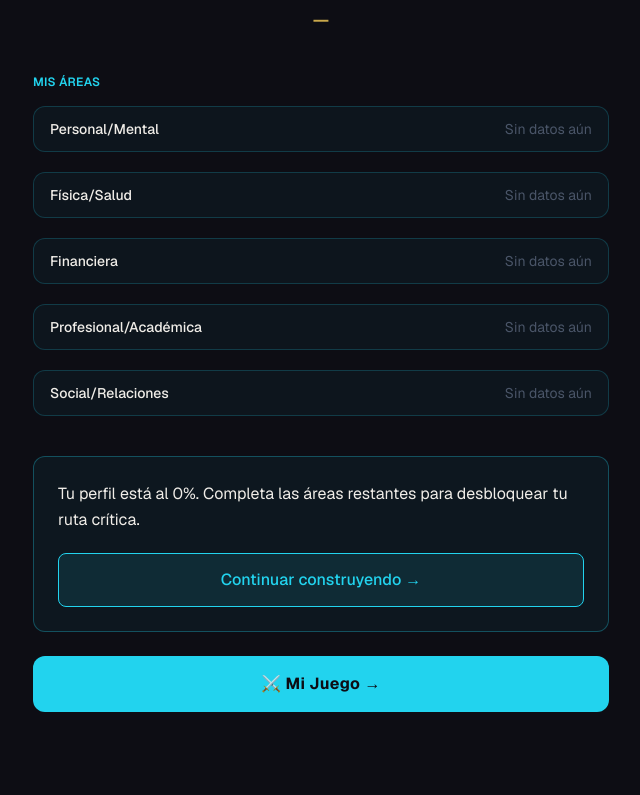
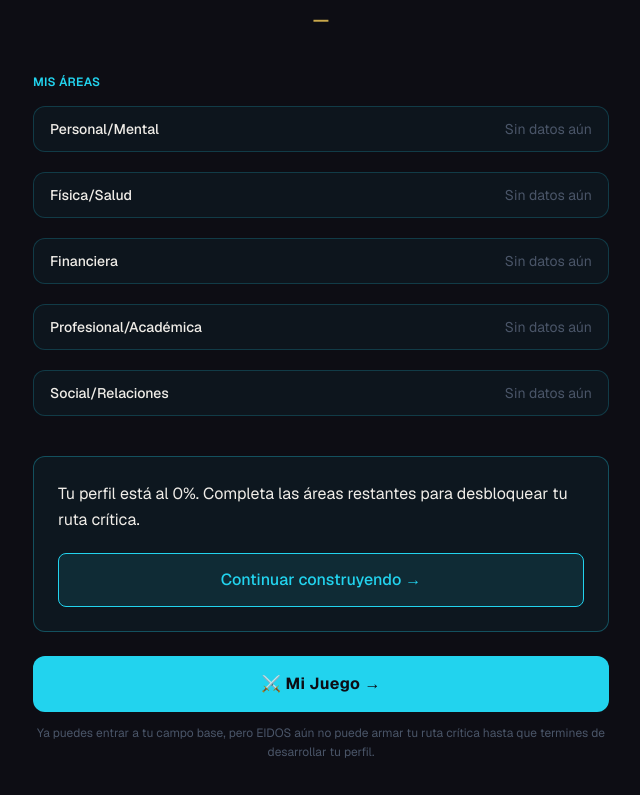
Before and after one commit to gerlameda/EIDOS, a Next.js app: page /dashboard in a window 1280 px wide. Shown: the part 586-1381 px from the top of the page, without its empty margins (319-959 px from the left). Before the commit the page ends 1346 px from the top, so only its background shows below. Built offline with nearby package versions, Linux system fonts and the light colour scheme; no server answers.

Commit message:
feat(dashboard onboarding): nota bajo 'Mi Juego' sobre ruta crítica
Aclara que el usuario ya puede entrar al campo base aunque su perfil
esté incompleto, pero EIDOS no puede armar su ruta crítica hasta que
termine de desarrollar el perfil.

```diff
--- a/app/dashboard/page.tsx
+++ b/app/dashboard/page.tsx
@@ -188,6 +188,10 @@ export default function DashboardPage() {
           >
             ⚔️ Mi Juego →
           </Link>
+          <p className="mt-3 text-center text-xs leading-relaxed text-text-muted">
+            Ya puedes entrar a tu campo base, pero EIDOS aún no puede armar tu
+            ruta crítica hasta que termines de desarrollar tu perfil.
+          </p>
         </section>
       </div>
     </main>
```
